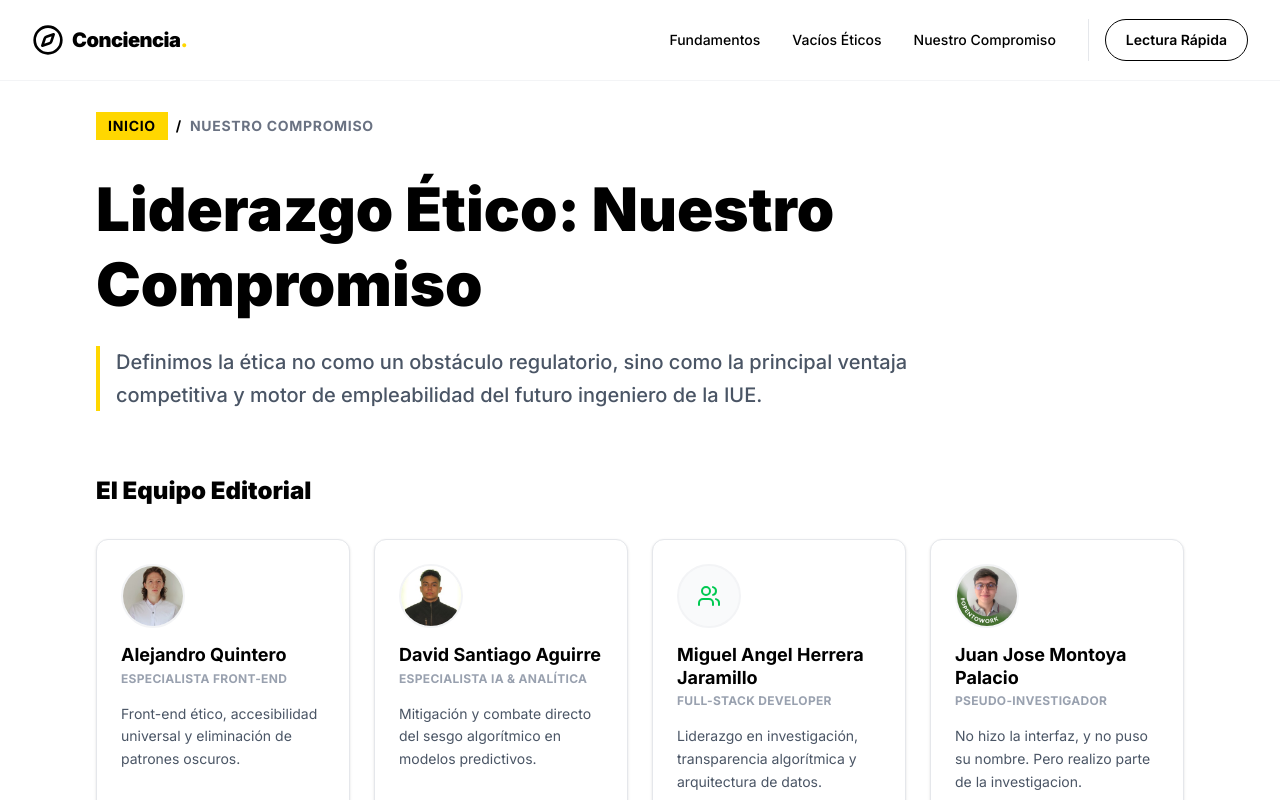
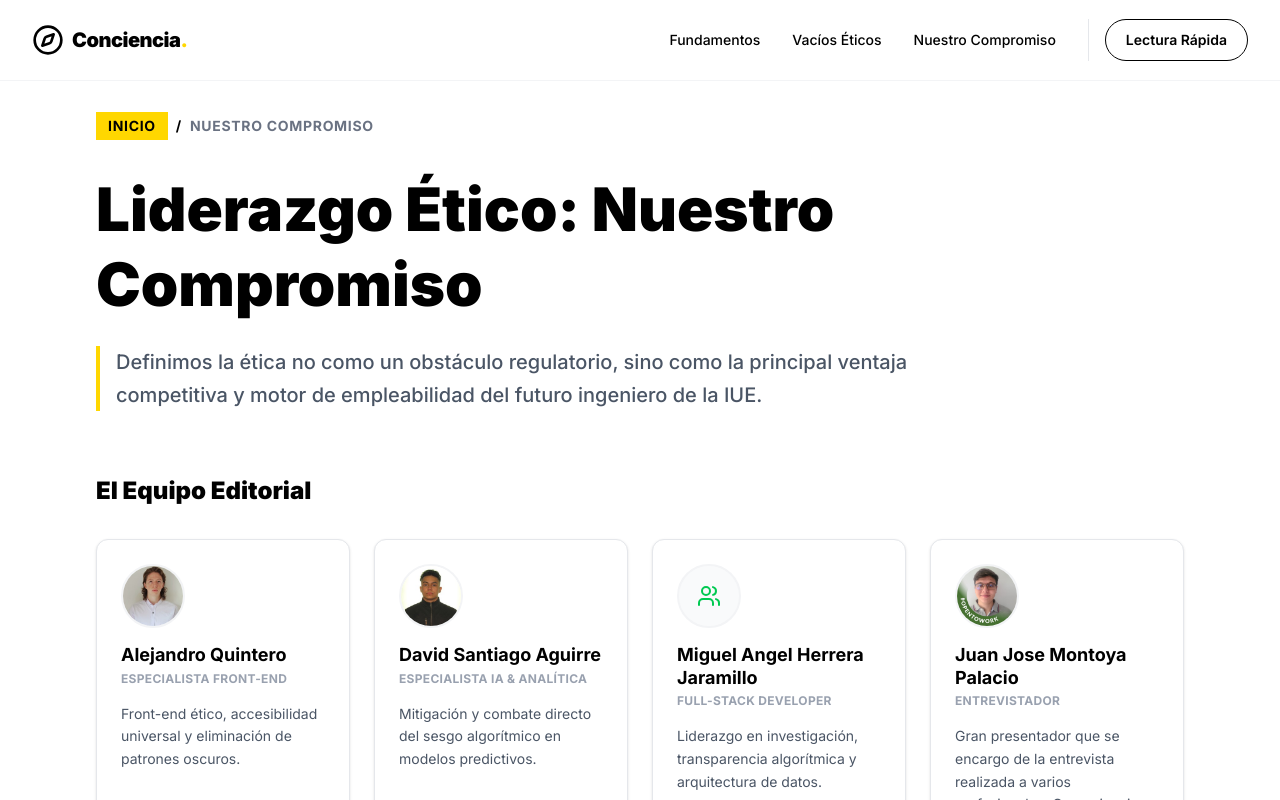
Before and after one commit to AQA04/conciencia_web, a React (Vite) app: page /contacto in a window 1280 px wide. Shown: the top 800 px of the page. Built offline with nearby package versions, Linux system fonts and the light colour scheme.

Commit message:
feat: add Realidades and Contacto pages to the engineering ethics blog

```diff
--- a/src/pages/Contacto.jsx
+++ b/src/pages/Contacto.jsx
@@ -28,8 +28,8 @@ const Contacto = () => {
     },
     {
       name: "Juan Jose Montoya Palacio",
-      role: "Pseudo-investigador",
-      focus: "No hizo la interfaz, y no puso su nombre. Pero realizo parte de la investigacion.",
+      role: "Entrevistador",
+      focus: "Gran presentador que se encargo de la entrevista realizada a varios profesionales. Comunicacion asertiva y gran uso del lenguaje.",
       icon: <Users className="w-6 h-6 text-purple-500" />,
       image: "/JuanJose.png",
       linkedin: "https://www.linkedin.com/in/juan-jose-montoya-palacio-656193281/"
--- a/src/pages/Realidades.jsx
+++ b/src/pages/Realidades.jsx
@@ -110,6 +110,23 @@ const Realidades = () => {
           </div>
         </section>
 
+        {/* Entrevista Video */}
+        <section className="mt-20 mb-16">
+          <h2 className="text-2xl font-black text-brand-dark mb-8 border-b-2 border-brand-dark/10 pb-4">
+            Entrevista a otro profesional
+          </h2>
+          <div className="relative w-full overflow-hidden rounded-2xl shadow-lg border border-gray-200" style={{ paddingTop: '56.25%' }}>
+            <iframe
+              className="absolute top-0 left-0 w-full h-full"
+              src="https://www.youtube.com/embed/SOfv4J4k_5U"
+              title="Entrevista a otro profesional"
+              frameBorder="0"
+              allow="accelerometer; autoplay; clipboard-write; encrypted-media; gyroscope; picture-in-picture; web-share"
+              allowFullScreen
+            ></iframe>
+          </div>
+        </section>
+
         {/* Navigation Footer */}
         <div className="mt-16 flex justify-between items-center border-t-2 border-brand-dark/10 pt-8">
           <Link to="/fundamentos" className="inline-flex items-center text-gray-500 font-bold hover:text-brand-dark transition-colors">
```
